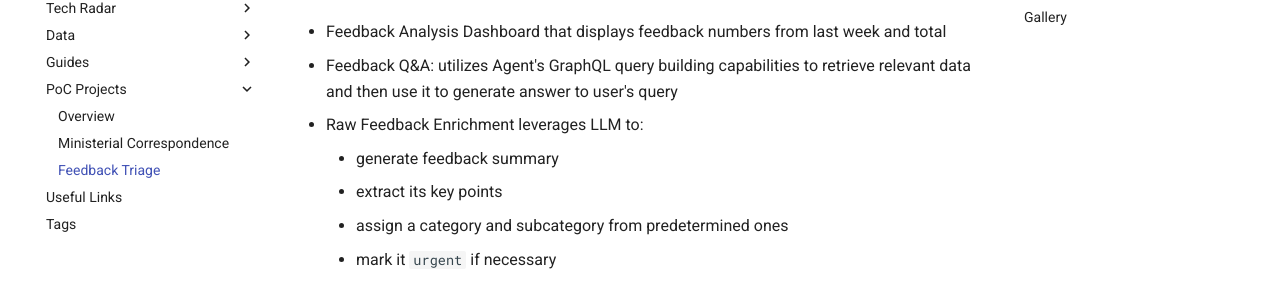
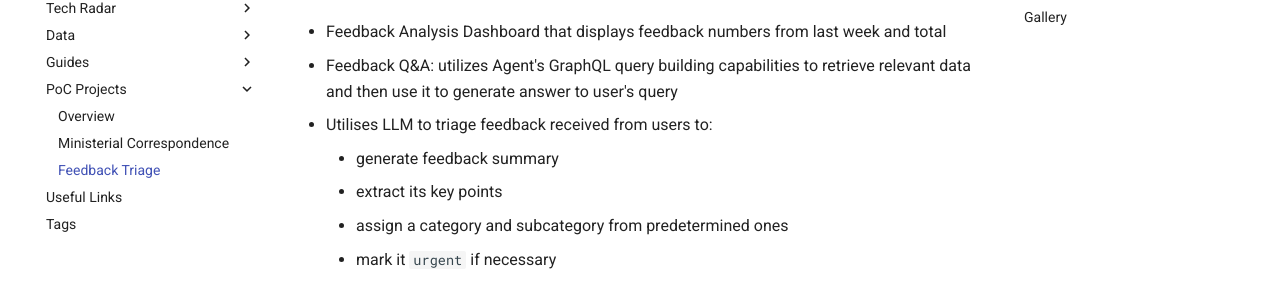
Before and after one commit to DEFRA/ai-data-development-standards, an MkDocs documentation site: the page built from docs/projects/feedback-triage.md, in a window 1280 px wide and 900 px high, scrolled down 316 px. Shown: the part 145-452 px from the top of the window. Built offline with MkDocs 1.6.1 and Material for MkDocs 9.7.7, drawn with Linux system fonts in a browser that asks for light colours.

Commit message:
implement changes

```diff
--- a/docs/projects/feedback-triage.md
+++ b/docs/projects/feedback-triage.md
@@ -15,7 +15,7 @@ This PoC automates processing of user feedback, using LLM to enrich and transfor
 
 - Feedback Analysis Dashboard that displays feedback numbers from last week and total
 - Feedback Q&A: utilizes Agent's GraphQL query building capabilities to retrieve relevant data and then use it to generate answer to user's query
-- Raw Feedback Enrichment leverages LLM to:
+- Utilises LLM to triage feedback received from users to:
     - generate feedback summary
     - extract its key points
     - assign a category and subcategory from predetermined ones
```
